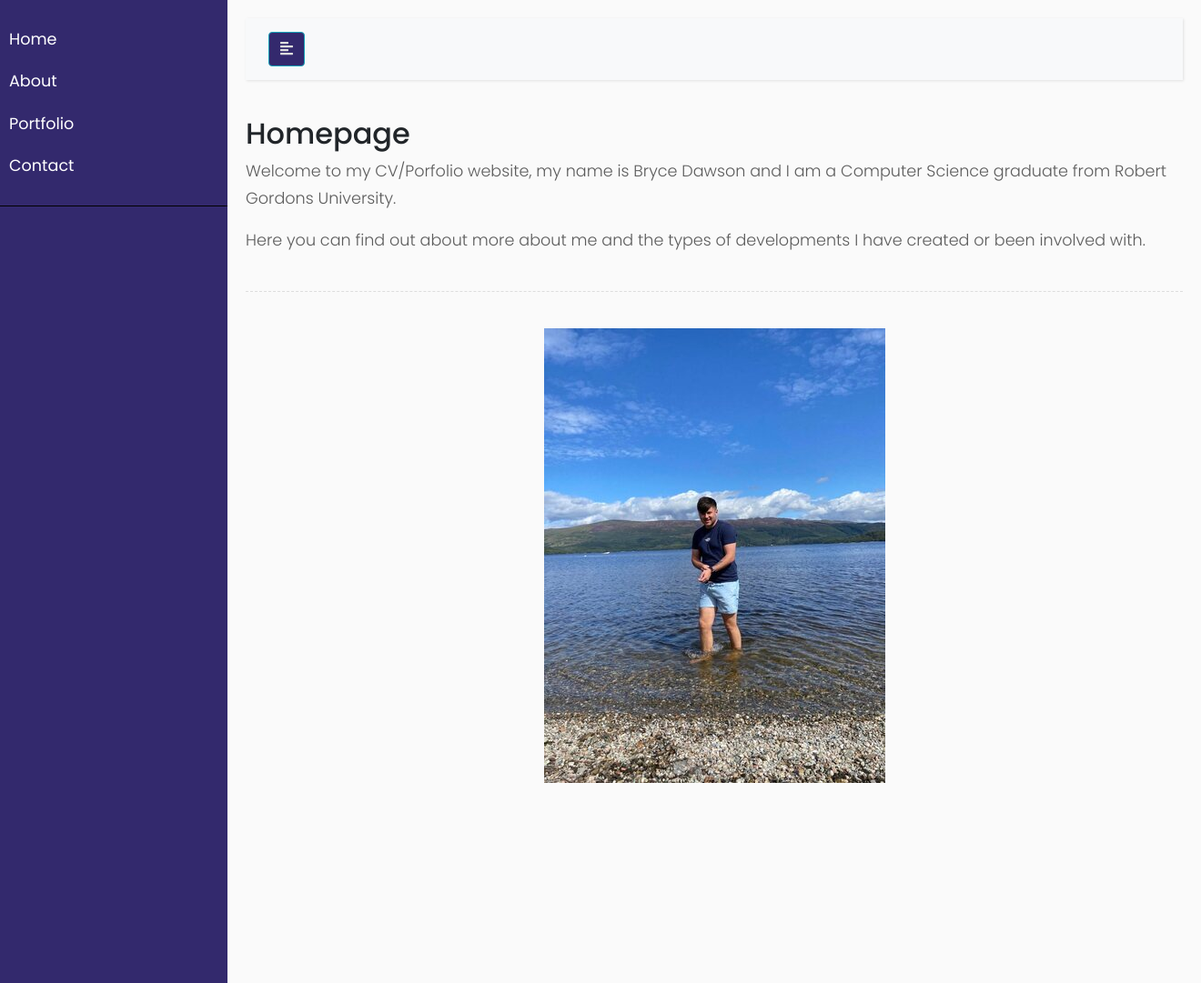
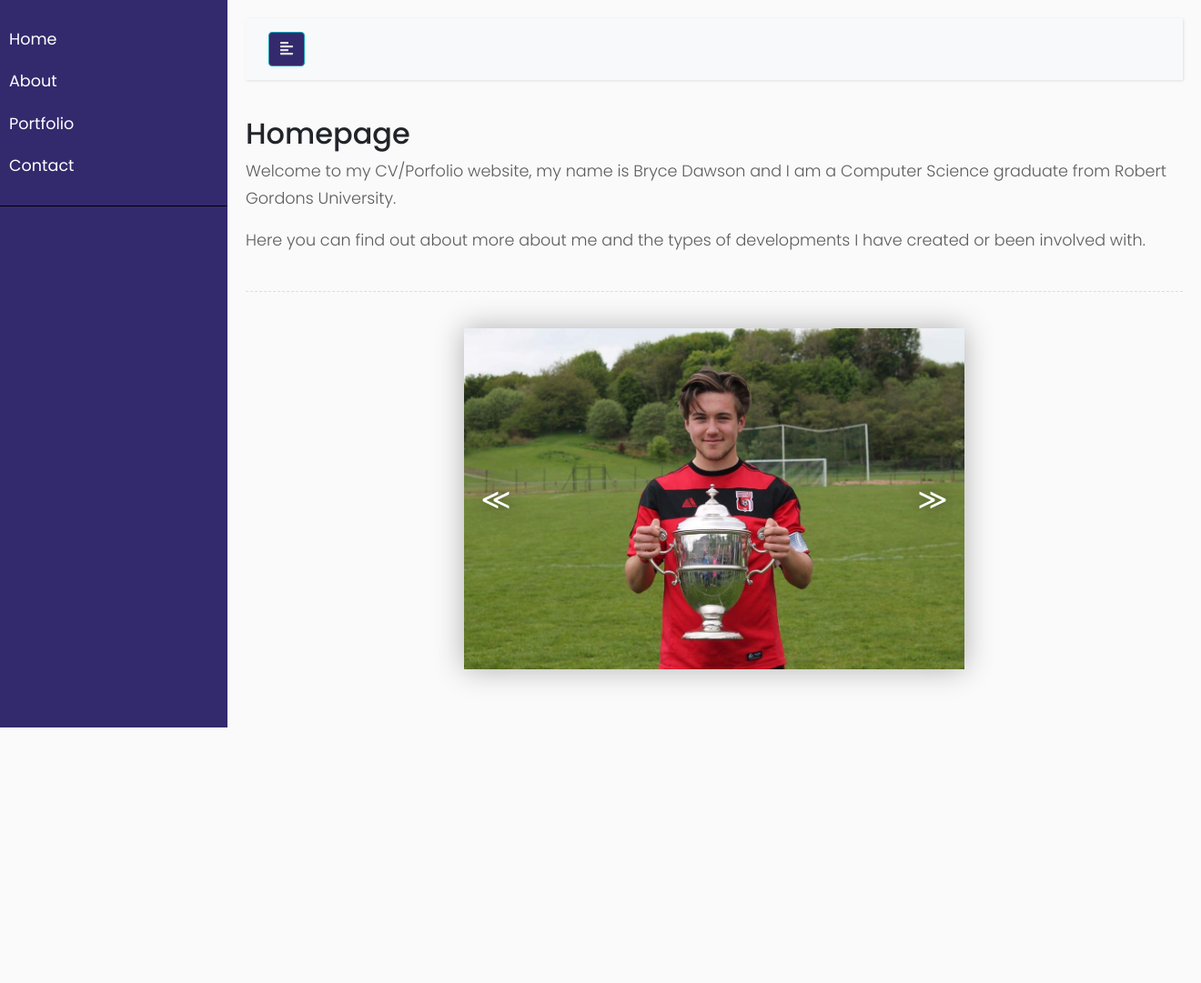
Before and after one commit to bryce2302/Bryces_CV, a PHP site: page / in a window 1320 px wide. Shown: the whole page at 91% size. After the commit the page ends 800 px from the top, so only its background shows below. Run offline with PHP 8.4, Linux system fonts and the light colour scheme; some libraries are stand-ins or nearby versions.

Commit message:
testing new slider

```diff
--- a/CSS/style.css
+++ b/CSS/style.css
@@ -223,53 +223,59 @@ img {
       }
 
 
-/* Styling the area of the slides */
-#slideshow {
-    overflow: hidden;
-    height: 700px;
-    width: 1000px;
-    margin: 0 auto;
-  }
 
-  /* Style each of the sides
-  with a fixed width and height */
-  .slide {
-    float: left;
-    height: 700px;
-    width: 1000px;
-  }
 
-  /* Add animation to the slides */
-  .slide-wrapper {
 
-  /* Calculate the total width on the
-    basis of number of slides */
-    width: calc(1000px * 4);
+      #slider {
+        position: relative;
+        width: 550px;
+        height: 375px;
+        overflow: hidden;
+        box-shadow: 0 0 30px rgba(0, 0, 0, 0.3);
+        margin:0 auto;
+      }
+      #slider ul {
+        position: relative;
+        list-style: none;
+        height: 100%;
+        width: 10000%;
+        padding: 0;
+        margin: 0;
+        transition: all 750ms ease;
+        left: 0;
+      }
+      #slider ul li {
+        position: relative;
+        height: 100%;
 
-  /* Specify the animation with the
-    duration and speed */
-    animation: slide 40s ease infinite;
-  }
+        float: left;
+      }
+      #slider ul li img{
+        width: 550px;
+        height: 375px;
+      }
 
-  /* Define the animation
-  for the slideshow */
-  @keyframes slide {
-
-  /* Calculate the margin-left for
-    each of the slides */
-    20% {
-      margin-left: 0px;
-    }
-
-    40% {
-      margin-left: calc(-1000px * 1);
-    }
-
-    60% {
-      margin-left: calc(-1000px * 2);
-    }
-
-    80% {
-      margin-left: calc(-1000px * 3);
-    }
-  }
+      #slider #prev, #slider #next {
+        width: 50px;
+        line-height: 50px;
+        border-radius: 50%;
+        font-size: 2rem;
+        text-shadow: 0 0 20px rgba(0, 0, 0, 0.6);
+        text-align: center;
+        color: white;
+        text-decoration: none;
+        position: absolute;
+        top: 50%;
+        transform: translateY(-50%);
+        transition: all 150ms ease;
+      }
+      #slider #prev:hover, #slider #next:hover {
+        background-color: rgba(0, 0, 0, 0.5);
+        text-shadow: 0;
+      }
+      #slider #prev {
+        left: 10px;
+      }
+      #slider #next {
+        right: 10px;
+      }
--- a/index.html
+++ b/index.html
@@ -61,39 +61,82 @@
 
             <div class="line"></div>
 
-                      <!-- Define the slideshow container -->
-    <div id="slideshow">
-        <div class="slide-wrapper">
+            <div id="slider">
+                <ul id="slideWrap">
+                  <li><img src="Images/me_1.jpg" alt=""></li>
+                  <li><img src="Images/me_2.jpg" alt=""></li>
+                  <li><img src="Images/me_3.jpg" alt=""></li>
+                  <li><img src="Images/me_4.jpg" alt=""></li>
+                </ul>
+                <a id="prev" href="#">&#8810;</a>
+                <a id="next" href="#">&#8811;</a>
+              </div>
 
-        <!-- Define each of the slides
-         and write the content -->
 
-            <div class="slide">
-                <h1 class="slide-number">
-                    <img src="Images/me_1.jpg">
-                </h1>
-            </div>
-            <div class="slide">
-                <h1 class="slide-number">
-                    <img src="Images/me_2.jpg">
-                </h1>
-            </div>
-            <div class="slide">
-                <h1 class="slide-number">
-                    <img src="Images/me_5.jpg">
-                </h1>
-            </div>
-            <div class="slide">
-                <h1 class="slide-number">
-                    <img src="Images/me_6.jpg">
-                </h1>
-            </div>
         </div>
     </div>
 
 
-        </div>
-    </div>
+
+    <script>
+        var responsiveSlider = function() {
+
+    var slider = document.getElementById("slider");
+    var sliderWidth = slider.offsetWidth;
+    var slideList = document.getElementById("slideWrap");
+    var count = 1;
+    var items = slideList.querySelectorAll("li").length;
+    var prev = document.getElementById("prev");
+    var next = document.getElementById("next");
+
+    window.addEventListener('resize', function() {
+      sliderWidth = slider.offsetWidth;
+    });
+
+    var prevSlide = function() {
+      if(count > 1) {
+        count = count - 2;
+        slideList.style.left = "-" + count * sliderWidth + "px";
+        count++;
+      }
+      else if(count = 1) {
+        count = items - 1;
+        slideList.style.left = "-" + count * sliderWidth + "px";
+        count++;
+      }
+    };
+
+    var nextSlide = function() {
+      if(count < items) {
+        slideList.style.left = "-" + count * sliderWidth + "px";
+        count++;
+      }
+      else if(count = items) {
+        slideList.style.left = "0px";
+        count = 1;
+      }
+    };
+
+    next.addEventListener("click", function() {
+      nextSlide();
+    });
+
+    prev.addEventListener("click", function() {
+      prevSlide();
+    });
+
+    setInterval(function() {
+      nextSlide()
+    }, 5000);
+
+    };
+
+    window.onload = function() {
+    responsiveSlider();
+    }
+              </script>
+
+
 
     <!-- jQuery CDN - Slim version (=without AJAX) -->
     <script src="https://code.jquery.com/jquery-3.3.1.slim.min.js" integrity="sha384-q8i/X+965DzO0rT7abK41JStQIAqVgRVzpbzo5smXKp4YfRvH+8abtTE1Pi6jizo" crossorigin="anonymous"></script>
```
Also changed, not shown: Images/me_1.jpg, Images/me_2.jpg, Images/me_3.jpg (added), Images/me_4.jpg (added), Images/me_5.jpg (deleted), Images/me_6.jpg (deleted).
